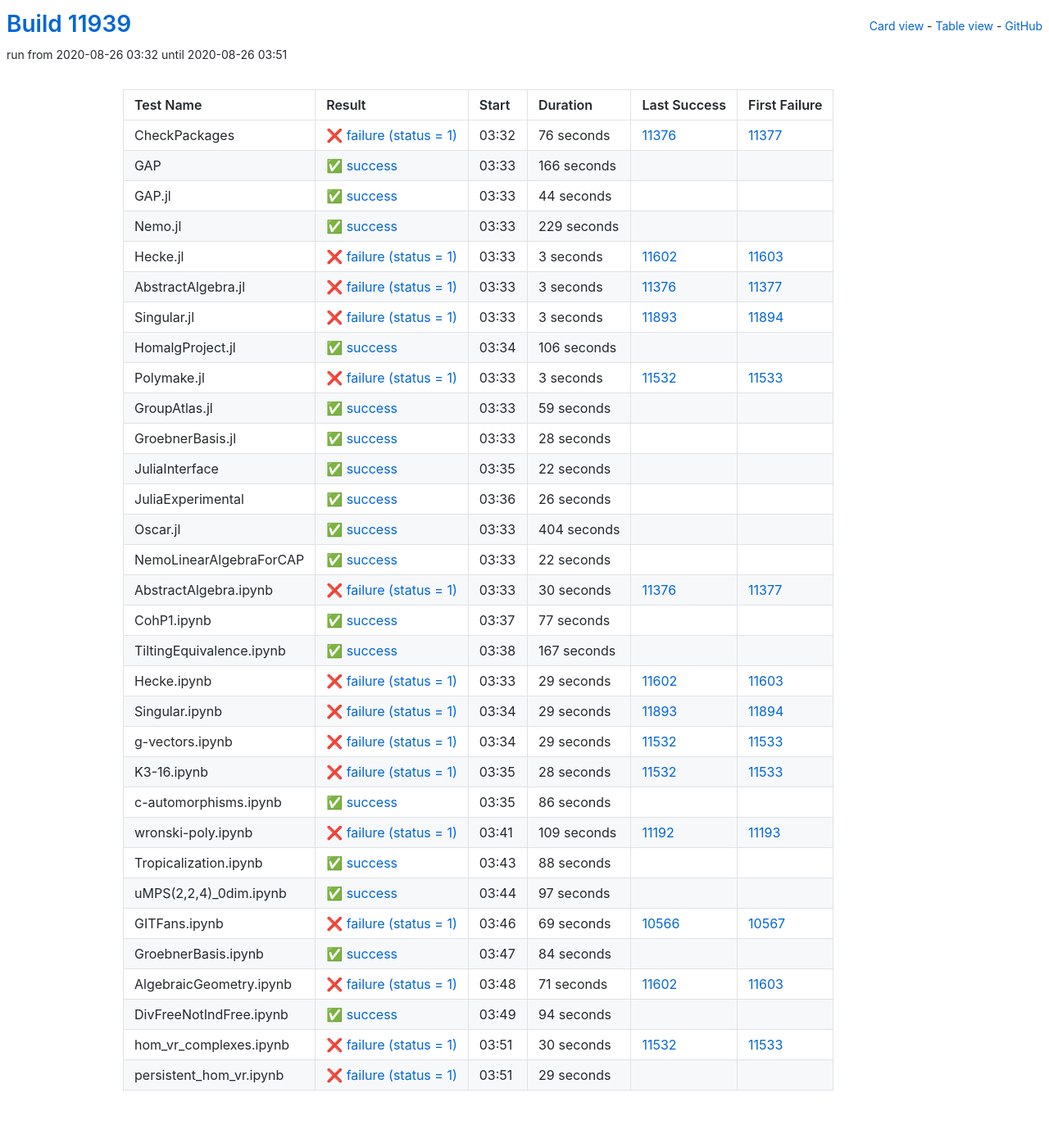
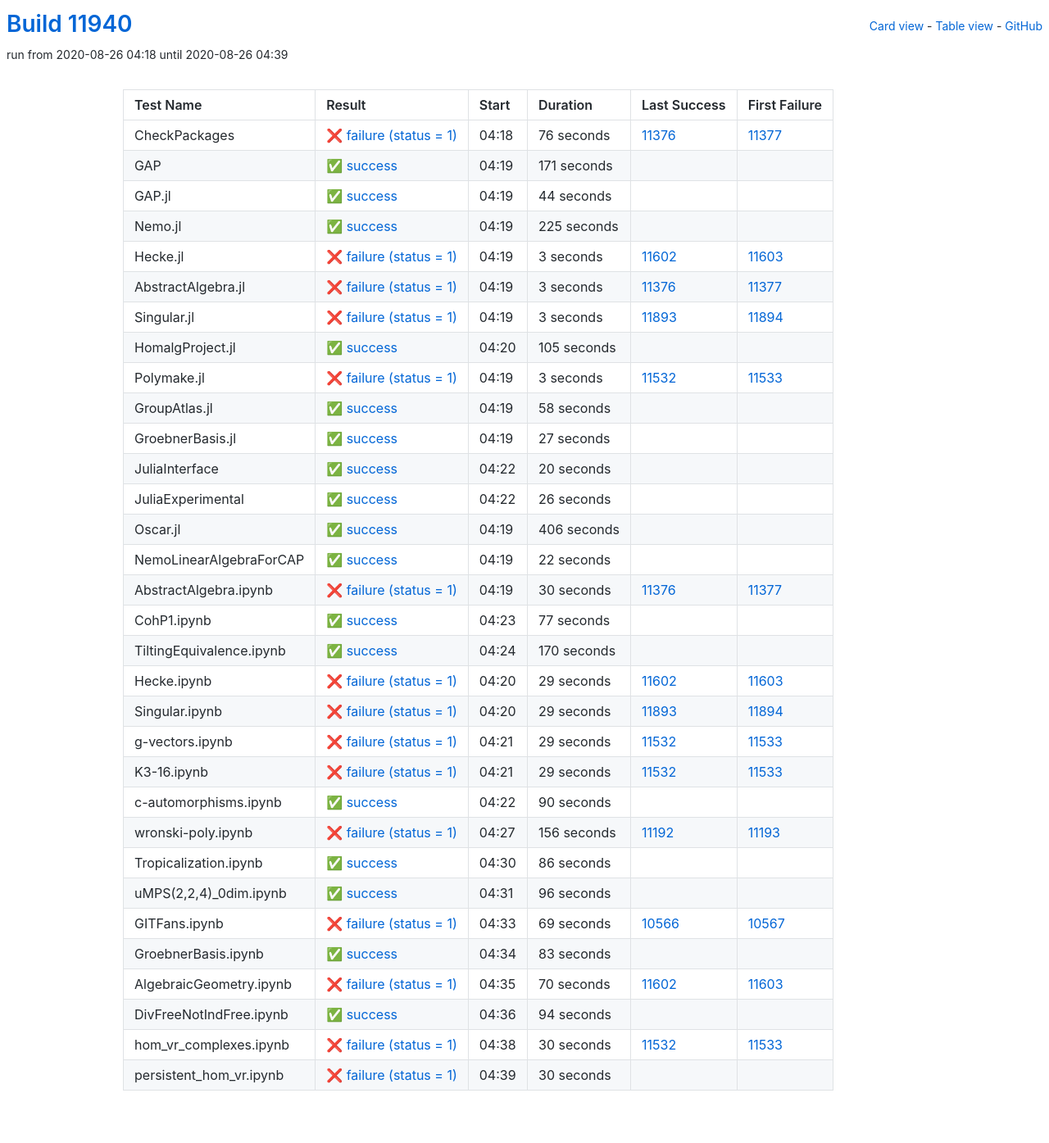
Before and after one commit to oscar-system/oscar-ci-status, a Jekyll site: the page built from table.html, in a window 1280 px wide. Shown: the whole page at 82% size. Built offline with Jekyll 4.4.1, drawn with Linux system fonts in a browser that asks for light colours.

Commit message:
Build #11940

```diff
--- a/_data/ci.yml
+++ b/_data/ci.yml
@@ -1,6 +1,6 @@
 ---
-build: 11939
-build_url: https://oscarci.mathematik.uni-kl.de/job/oscar/11939/
+build: 11940
+build_url: https://oscarci.mathematik.uni-kl.de/job/oscar/11940/
 job: oscar
 organization: oscar-system
 repo: oscar-ci-status
@@ -8,8 +8,8 @@
 tests:
 - name: CheckPackages
   id: checkpackages
-  log: https://oscarci.mathematik.uni-kl.de/job/oscar/11939/artifact/logs/build-11939/CheckPackages.log
-  start: 2020-08-26 03:32
+  log: https://oscarci.mathematik.uni-kl.de/job/oscar/11940/artifact/logs/build-11940/CheckPackages.log
+  start: 2020-08-26 04:18
   success: false
   exitcode: 1
   status: failure
@@ -20,20 +20,20 @@
   first_failure_url: https://oscarci.mathematik.uni-kl.de/job/oscar/11377/
 - name: GAP
   id: gap
-  log: https://oscarci.mathematik.uni-kl.de/job/oscar/11939/artifact/logs/build-11939/GAP.log
-  start: 2020-08-26 03:33
+  log: https://oscarci.mathematik.uni-kl.de/job/oscar/11940/artifact/logs/build-11940/GAP.log
+  start: 2020-08-26 04:19
   success: true
   exitcode: 0
   status: success
-  duration: 166
+  duration: 171
   last_success: false
   last_success_url:
   first_failure: false
   first_failure_url:
 - name: GAP.jl
   id: gap-jl
-  log: https://oscarci.mathematik.uni-kl.de/job/oscar/11939/artifact/logs/build-11939/GAP.jl.log
-  start: 2020-08-26 03:33
+  log: https://oscarci.mathematik.uni-kl.de/job/oscar/11940/artifact/logs/build-11940/GAP.jl.log
+  start: 2020-08-26 04:19
   success: true
   exitcode: 0
   status: success
@@ -44,20 +44,20 @@
   first_failure_url:
 - name: Nemo.jl
   id: nemo-jl
-  log: https://oscarci.mathematik.uni-kl.de/job/oscar/11939/artifact/logs/build-11939/Nemo.jl.log
-  start: 2020-08-26 03:33
+  log: https://oscarci.mathematik.uni-kl.de/job/oscar/11940/artifact/logs/build-11940/Nemo.jl.log
+  start: 2020-08-26 04:19
   success: true
   exitcode: 0
   status: success
-  duration: 229
+  duration: 225
   last_success: false
   last_success_url:
   first_failure: false
   first_failure_url:
 - name: Hecke.jl
   id: hecke-jl
-  log: https://oscarci.mathematik.uni-kl.de/job/oscar/11939/artifact/logs/build-11939/Hecke.jl.log
-  start: 2020-08-26 03:33
+  log: https://oscarci.mathematik.uni-kl.de/job/oscar/11940/artifact/logs/build-11940/Hecke.jl.log
+  start: 2020-08-26 04:19
   success: false
   exitcode: 1
   status: failure
@@ -68,8 +68,8 @@
   first_failure_url: https://oscarci.mathematik.uni-kl.de/job/oscar/11603/
 - name: AbstractAlgebra.jl
   id: abstractalgebra-jl
-  log: https://oscarci.mathematik.uni-kl.de/job/oscar/11939/artifact/logs/build-11939/AbstractAlgebra.jl.log
-  start: 2020-08-26 03:33
+  log: https://oscarci.mathematik.uni-kl.de/job/oscar/11940/artifact/logs/build-11940/AbstractAlgebra.jl.log
+  start: 2020-08-26 04:19
   success: false
   exitcode: 1
   status: failure
@@ -80,8 +80,8 @@
   first_failure_url: https://oscarci.mathematik.uni-kl.de/job/oscar/11377/
 - name: Singular.jl
   id: singular-jl
-  log: https://oscarci.mathematik.uni-kl.de/job/oscar/11939/artifact/logs/build-11939/Singular.jl.log
-  start: 2020-08-26 03:33
+  log: https://oscarci.mathematik.uni-kl.de/job/oscar/11940/artifact/logs/build-11940/Singular.jl.log
+  start: 2020-08-26 04:19
   success: false
   exitcode: 1
   status: failure
@@ -92,20 +92,20 @@
   first_failure_url: https://oscarci.mathematik.uni-kl.de/job/oscar/11894/
 - name: HomalgProject.jl
   id: homalgproject-jl
-  log: https://oscarci.mathematik.uni-kl.de/job/oscar/11939/artifact/logs/build-11939/HomalgProject.jl.log
-  start: 2020-08-26 03:34
+  log: https://oscarci.mathematik.uni-kl.de/job/oscar/11940/artifact/logs/build-11940/HomalgProject.jl.log
+  start: 2020-08-26 04:20
   success: true
   exitcode: 0
   status: success
-  duration: 106
+  duration: 105
   last_success: false
   last_success_url:
   first_failure: false
   first_failure_url:
 - name: Polymake.jl
   id: polymake-jl
-  log: https://oscarci.mathematik.uni-kl.de/job/oscar/11939/artifact/logs/build-11939/Polymake.jl.log
-  start: 2020-08-26 03:33
+  log: https://oscarci.mathematik.uni-kl.de/job/oscar/11940/artifact/logs/build-11940/Polymake.jl.log
+  start: 2020-08-26 04:19
   success: false
   exitcode: 1
   status: failure
@@ -116,44 +116,44 @@
   first_failure_url: https://oscarci.mathematik.uni-kl.de/job/oscar/11533/
 - name: GroupAtlas.jl
   id: groupatlas-jl
-  log: https://oscarci.mathematik.uni-kl.de/job/oscar/11939/artifact/logs/build-11939/GroupAtlas.jl.log
-  start: 2020-08-26 03:33
+  log: https://oscarci.mathematik.uni-kl.de/job/oscar/11940/artifact/logs/build-11940/GroupAtlas.jl.log
+  start: 2020-08-26 04:19
   success: true
   exitcode: 0
   status: success
-  duration: 59
+  duration: 58
   last_success: false
   last_success_url:
   first_failure: false
   first_failure_url:
 - name: GroebnerBasis.jl
   id: groebnerbasis-jl
-  log: https://oscarci.mathematik.uni-kl.de/job/oscar/11939/artifact/logs/build-11939/GroebnerBasis.jl.log
-  start: 2020-08-26 03:33
+  log: https://oscarci.mathematik.uni-kl.de/job/oscar/11940/artifact/logs/build-11940/GroebnerBasis.jl.log
+  start: 2020-08-26 04:19
   success: true
   exitcode: 0
   status: success
-  duration: 28
+  duration: 27
   last_success: false
   last_success_url:
   first_failure: false
   first_failure_url:
 - name: JuliaInterface
   id: juliainterface
-  log: https://oscarci.mathematik.uni-kl.de/job/oscar/11939/artifact/logs/build-11939/JuliaInterface.log
-  start: 2020-08-26 03:35
+  log: https://oscarci.mathematik.uni-kl.de/job/oscar/11940/artifact/logs/build-11940/JuliaInterface.log
+  start: 2020-08-26 04:22
   success: true
   exitcode: 0
   status: success
-  duration: 22
+  duration: 20
   last_success: false
   last_success_url:
   first_failure: false
   first_failure_url:
 - name: JuliaExperimental
   id: juliaexperimental
-  log: https://oscarci.mathematik.uni-kl.de/job/oscar/11939/artifact/logs/build-11939/JuliaExperimental.log
-  start: 2020-08-26 03:36
+  log: https://oscarci.mathematik.uni-kl.de/job/oscar/11940/artifact/logs/build-11940/JuliaExperimental.log
+  start: 2020-08-26 04:22
   success: true
   exitcode: 0
   status: success
@@ -164,20 +164,20 @@
   first_failure_url:
 - name: Oscar.jl
   id: oscar-jl
-  log: https://oscarci.mathematik.uni-kl.de/job/oscar/11939/artifact/logs/build-11939/Oscar.jl.log
-  start: 2020-08-26 03:33
+  log: https://oscarci.mathematik.uni-kl.de/job/oscar/11940/artifact/logs/build-11940/Oscar.jl.log
+  start: 2020-08-26 04:19
   success: true
   exitcode: 0
   status: success
-  duration: 404
+  duration: 406
   last_success: false
   last_success_url:
   first_failure: false
   first_failure_url:
 - name: NemoLinearAlgebraForCAP
   id: nemolinearalgebraforcap
-  log: https://oscarci.mathematik.uni-kl.de/job/oscar/11939/artifact/logs/build-11939/NemoLinearAlgebraForCAP.log
-  start: 2020-08-26 03:33
+  log: https://oscarci.mathematik.uni-kl.de/job/oscar/11940/artifact/logs/build-11940/NemoLinearAlgebraForCAP.log
+  start: 2020-08-26 04:19
   success: true
   exitcode: 0
   status: success
@@ -188,8 +188,8 @@
   first_failure_url:
 - name: AbstractAlgebra.ipynb
   id: abstractalgebra-ipynb
-  log: https://oscarci.mathematik.uni-kl.de/job/oscar/11939/artifact/logs/build-11939/AbstractAlgebra.ipynb.log
-  start: 2020-08-26 03:33
+  log: https://oscarci.mathematik.uni-kl.de/job/oscar/11940/artifact/logs/build-11940/AbstractAlgebra.ipynb.log
+  start: 2020-08-26 04:19
   success: false
   exitcode: 1
   status: failure
@@ -200,8 +200,8 @@
   first_failure_url: https://oscarci.mathematik.uni-kl.de/job/oscar/11377/
 - name: CohP1.ipynb
   id: cohp1-ipynb
-  log: https://oscarci.mathematik.uni-kl.de/job/oscar/11939/artifact/logs/build-11939/CohP1.ipynb.log
-  start: 2020-08-26 03:37
+  log: https://oscarci.mathematik.uni-kl.de/job/oscar/11940/artifact/logs/build-11940/CohP1.ipynb.log
+  start: 2020-08-26 04:23
   success: true
   exitcode: 0
   status: success
@@ -212,20 +212,20 @@
   first_failure_url:
 - name: TiltingEquivalence.ipynb
   id: tiltingequivalence-ipynb
-  log: https://oscarci.mathematik.uni-kl.de/job/oscar/11939/artifact/logs/build-11939/TiltingEquivalence.ipynb.log
-  start: 2020-08-26 03:38
+  log: https://oscarci.mathematik.uni-kl.de/job/oscar/11940/artifact/logs/build-11940/TiltingEquivalence.ipynb.log
+  start: 2020-08-26 04:24
   success: true
   exitcode: 0
   status: success
-  duration: 167
+  duration: 170
   last_success: false
   last_success_url:
   first_failure: false
   first_failure_url:
 - name: Hecke.ipynb
   id: hecke-ipynb
-  log: https://oscarci.mathematik.uni-kl.de/job/oscar/11939/artifact/logs/build-11939/Hecke.ipynb.log
-  start: 2020-08-26 03:33
+  log: https://oscarci.mathematik.uni-kl.de/job/oscar/11940/artifact/logs/build-11940/Hecke.ipynb.log
+  start: 2020-08-26 04:20
   success: false
   exitcode: 1
   status: failure
@@ -236,8 +236,8 @@
   first_failure_url: https://oscarci.mathematik.uni-kl.de/job/oscar/11603/
 - name: Singular.ipynb
   id: singular-ipynb
-  log: https://oscarci.mathematik.uni-kl.de/job/oscar/11939/artifact/logs/build-11939/Singular.ipynb.log
-  start: 2020-08-26 03:34
+  log: https://oscarci.mathematik.uni-kl.de/job/oscar/11940/artifact/logs/build-11940/Singular.ipynb.log
+  start: 2020-08-26 04:20
   success: false
   exitcode: 1
   status: failure
@@ -248,8 +248,8 @@
   first_failure_url: https://oscarci.mathematik.uni-kl.de/job/oscar/11894/
 - name: g-vectors.ipynb
   id: g-vectors-ipynb
-  log: https://oscarci.mathematik.uni-kl.de/job/oscar/11939/artifact/logs/build-11939/g-vectors.ipynb.log
-  start: 2020-08-26 03:34
+  log: https://oscarci.mathematik.uni-kl.de/job/oscar/11940/artifact/logs/build-11940/g-vectors.ipynb.log
+  start: 2020-08-26 04:21
   success: false
   exitcode: 1
   status: failure
@@ -260,20 +260,44 @@
   first_failure_url: https://oscarci.mathematik.uni-kl.de/job/oscar/11533/
 - name: K3-16.ipynb
   id: k3-16-ipynb
-  log: https://oscarci.mathematik.uni-kl.de/job/oscar/11939/artifact/logs/build-11939/K3-16.ipynb.log
-  start: 2020-08-26 03:35
+  log: https://oscarci.mathematik.uni-kl.de/job/oscar/11940/artifact/logs/build-11940/K3-16.ipynb.log
+  start: 2020-08-26 04:21
   success: false
   exitcode: 1
   status: failure
-  duration: 28
+  duration: 29
   last_success: 11532
   last_success_url: https://oscarci.mathematik.uni-kl.de/job/oscar/11532/
   first_failure: 11533
   first_failure_url: https://oscarci.mathematik.uni-kl.de/job/oscar/11533/
 - name: c-automorphisms.ipynb
   id: c-automorphisms-ipynb
-  log: https://oscarci.mathematik.uni-kl.de/job/oscar/11939/artifact/logs/build-11939/c-automorphisms.ipynb.log
-  start: 2020-08-26 03:35
+  log: https://oscarci.mathematik.uni-kl.de/job/oscar/11940/artifact/logs/build-11940/c-automorphisms.ipynb.log
+  start: 2020-08-26 04:22
+  success: true
+  exitcode: 0
+  status: success
+  duration: 90
+  last_success: false
+  last_success_url:
+  first_failure: false
+  first_failure_url:
+- name: wronski-poly.ipynb
+  id: wronski-poly-ipynb
+  log: https://oscarci.mathematik.uni-kl.de/job/oscar/11940/artifact/logs/build-11940/wronski-poly.ipynb.log
+  start: 2020-08-26 04:27
+  success: false
+  exitcode: 1
+  status: failure
+  duration: 156
+  last_success: 11192
+  last_success_url: https://oscarci.mathematik.uni-kl.de/job/oscar/11192/
+  first_failure: 11193
+  first_failure_url: https://oscarci.mathematik.uni-kl.de/job/oscar/11193/
+- name: Tropicalization.ipynb
+  id: tropicalization-ipynb
+  log: https://oscarci.mathematik.uni-kl.de/job/oscar/11940/artifact/logs/build-11940/Tropicalization.ipynb.log
+  start: 2020-08-26 04:30
   success: true
   exitcode: 0
   status: success
@@ -282,46 +306,22 @@
   last_success_url:
   first_failure: false
   first_failure_url:
-- name: wronski-poly.ipynb
-  id: wronski-poly-ipynb
-  log: https://oscarci.mathematik.uni-kl.de/job/oscar/11939/artifact/logs/build-11939/wronski-poly.ipynb.log
-  start: 2020-08-26 03:41
-  success: false
-  exitcode: 1
-  status: failure
-  duration: 109
-  last_success: 11192
-  last_success_url: https://oscarci.mathematik.uni-kl.de/job/oscar/11192/
-  first_failure: 11193
-  first_failure_url: https://oscarci.mathematik.uni-kl.de/job/oscar/11193/
-- name: Tropicalization.ipynb
-  id: tropicalization-ipynb
-  log: https://oscarci.mathematik.uni-kl.de/job/oscar/11939/artifact/logs/build-11939/Tropicalization.ipynb.log
-  start: 2020-08-26 03:43
+- name: uMPS(2,2,4)_0dim.ipynb
+  id: umps-2-2-4-0dim-ipynb
+  log: https://oscarci.mathematik.uni-kl.de/job/oscar/11940/artifact/logs/build-11940/uMPS-2-2-4-_0dim.ipynb.log
+  start: 2020-08-26 04:31
   success: true
   exitcode: 0
   status: success
-  duration: 88
-  last_success: false
-  last_success_url:
-  first_failure: false
-  first_failure_url:
-- name: uMPS(2,2,4)_0dim.ipynb
-  id: umps-2-2-4-0dim-ipynb
-  log: https://oscarci.mathematik.uni-kl.de/job/oscar/11939/artifact/logs/build-11939/uMPS-2-2-4-_0dim.ipynb.log
-  start: 2020-08-26 03:44
-  success: true
-  exitcode: 0
-  status: success
-  duration: 97
+  duration: 96
   last_success: false
   last_success_url:
   first_failure: false
   first_failure_url:
 - name: GITFans.ipynb
   id: gitfans-ipynb
-  log: https://oscarci.mathematik.uni-kl.de/job/oscar/11939/artifact/logs/build-11939/GITFans.ipynb.log
-  start: 2020-08-26 03:46
+  log: https://oscarci.mathematik.uni-kl.de/job/oscar/11940/artifact/logs/build-11940/GITFans.ipynb.log
+  start: 2020-08-26 04:33
   success: false
   exitcode: 1
   status: failure
@@ -332,32 +332,32 @@
   first_failure_url: https://oscarci.mathematik.uni-kl.de/job/oscar/10567/
 - name: GroebnerBasis.ipynb
   id: groebnerbasis-ipynb
-  log: https://oscarci.mathematik.uni-kl.de/job/oscar/11939/artifact/logs/build-11939/GroebnerBasis.ipynb.log
-  start: 2020-08-26 03:47
+  log: https://oscarci.mathematik.uni-kl.de/job/oscar/11940/artifact/logs/build-11940/GroebnerBasis.ipynb.log
+  start: 2020-08-26 04:34
   success: true
   exitcode: 0
   status: success
-  duration: 84
+  duration: 83
   last_success: false
   last_success_url:
   first_failure: false
   first_failure_url:
 - name: AlgebraicGeometry.ipynb
   id: algebraicgeometry-ipynb
-  log: https://oscarci.mathematik.uni-kl.de/job/oscar/11939/artifact/logs/build-11939/AlgebraicGeometry.ipynb.log
-  start: 2020-08-26 03:48
+  log: https://oscarci.mathematik.uni-kl.de/job/oscar/11940/artifact/logs/build-11940/AlgebraicGeometry.ipynb.log
+  start: 2020-08-26 04:35
   success: false
   exitcode: 1
   status: failure
-  duration: 71
+  duration: 70
   last_success: 11602
   last_success_url: https://oscarci.mathematik.uni-kl.de/job/oscar/11602/
   first_failure: 11603
   first_failure_url: https://oscarci.mathematik.uni-kl.de/job/oscar/11603/
 - name: DivFreeNotIndFree.ipynb
   id: divfreenotindfree-ipynb
-  log: https://oscarci.mathematik.uni-kl.de/job/oscar/11939/artifact/logs/build-11939/DivFreeNotIndFree.ipynb.log
-  start: 2020-08-26 03:49
+  log: https://oscarci.mathematik.uni-kl.de/job/oscar/11940/artifact/logs/build-11940/DivFreeNotIndFree.ipynb.log
+  start: 2020-08-26 04:36
   success: true
   exitcode: 0
   status: success
@@ -368,8 +368,8 @@
   first_failure_url:
 - name: hom_vr_complexes.ipynb
   id: hom-vr-complexes-ipynb
-  log: https://oscarci.mathematik.uni-kl.de/job/oscar/11939/artifact/logs/build-11939/hom_vr_complexes.ipynb.log
-  start: 2020-08-26 03:51
+  log: https://oscarci.mathematik.uni-kl.de/job/oscar/11940/artifact/logs/build-11940/hom_vr_complexes.ipynb.log
+  start: 2020-08-26 04:38
   success: false
   exitcode: 1
   status: failure
@@ -380,12 +380,12 @@
   first_failure_url: https://oscarci.mathematik.uni-kl.de/job/oscar/11533/
 - name: persistent_hom_vr.ipynb
   id: persistent-hom-vr-ipynb
-  log: https://oscarci.mathematik.uni-kl.de/job/oscar/11939/artifact/logs/build-11939/persistent_hom_vr.ipynb.log
-  start: 2020-08-26 03:51
+  log: https://oscarci.mathematik.uni-kl.de/job/oscar/11940/artifact/logs/build-11940/persistent_hom_vr.ipynb.log
+  start: 2020-08-26 04:39
   success: false
   exitcode: 1
   status: failure
-  duration: 29
+  duration: 30
   last_success: false
   last_success_url:
   first_failure: false
```
Also changed, not shown: README.md.
